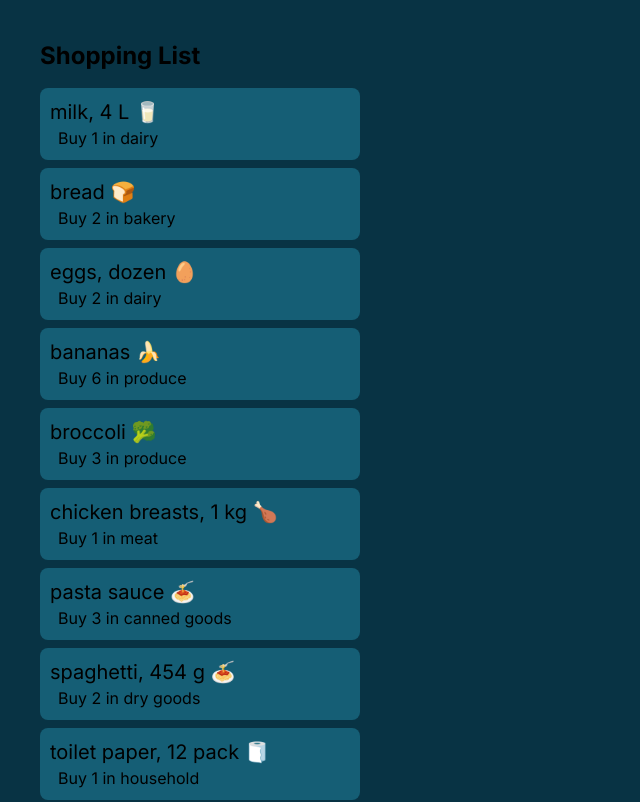
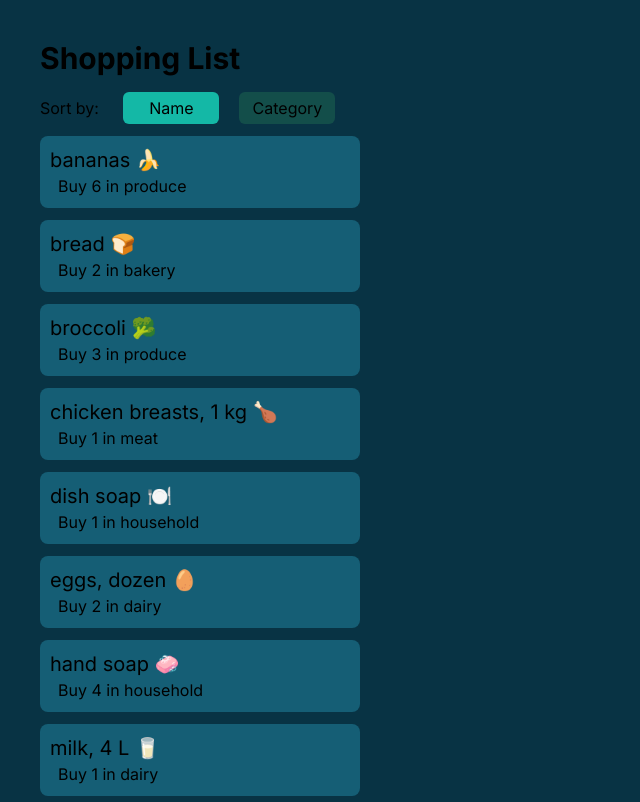
Before and after one commit to NathanCCH/cprg306-assignments, a Next.js app: page /week-5 in a window 1280 px wide. Shown: the top 802 px of the page, without its empty margins (0-640 px from the left). Built offline with nearby package versions, Linux system fonts and the light colour scheme.

Commit message:
Week-5 completed

```diff
--- a/app/week-4/new-item.js
+++ b/app/week-4/new-item.js
@@ -44,7 +44,7 @@ export default function NetItem() {
           <option value="other">Other</option>
         </select>
       </div>
-      <button onClick={handleSubmit} class="w-full h-10 text-white bg-blue-400 hover:bg-blue-500 rounded-lg ">Submit</button>
+      <button onClick={handleSubmit} className="w-full h-10 text-white bg-blue-400 hover:bg-blue-500 rounded-lg ">Submit</button>
     </form>
   );
 }
--- a/app/week-5/item-list.js
+++ b/app/week-5/item-list.js
@@ -1,92 +1,34 @@
+"use client";
+
 import Item from "./item";
+import itemJson from "./items.json";
+import { useState } from "react";
 
 export default function ItemList() {
-  const item1 = {
-    name: "milk, 4 L 🥛",
-    quantity: 1,
-    category: "dairy",
-  };
 
-  const item2 = {
-    name: "bread 🍞",
-    quantity: 2,
-    category: "bakery",
-  };
+  const [sortBy, setSortBy] = useState("name");
 
-  const item3 = {
-    name: "eggs, dozen 🥚",
-    quantity: 2,
-    category: "dairy",
-  };
-
-  const item4 = {
-    name: "bananas 🍌",
-    quantity: 6,
-    category: "produce",
-  };
-
-  const item5 = {
-    name: "broccoli 🥦",
-    quantity: 3,
-    category: "produce",
-  };
-
-  const item6 = {
-    name: "chicken breasts, 1 kg 🍗",
-    quantity: 1,
-    category: "meat",
-  };
-
-  const item7 = {
-    name: "pasta sauce 🍝",
-    quantity: 3,
-    category: "canned goods",
-  };
-
-  const item8 = {
-    name: "spaghetti, 454 g 🍝",
-    quantity: 2,
-    category: "dry goods",
-  };
-
-  const item9 = {
-    name: "toilet paper, 12 pack 🧻",
-    quantity: 1,
-    category: "household",
-  };
-
-  const item10 = {
-    name: "paper towels, 6 pack",
-    quantity: 1,
-    category: "household",
-  };
-
-  const item11 = {
-    name: "dish soap 🍽️",
-    quantity: 1,
-    category: "household",
-  };
-
-  const item12 = {
-    name: "hand soap 🧼",
-    quantity: 4,
-    category: "household",
-  };
+  const items = itemJson.sort((a, b) => {
+    if (sortBy === "name") {
+      return a.name.localeCompare(b.name);
+    }
+    else if (sortBy === "category") {
+      return a.category.localeCompare(b.category);
+    }
+  });
 
   return (
     <>
-      <Item name={item1.name} quantity={item1.quantity} category={item1.category} />
-      <Item name={item2.name} quantity={item2.quantity} category={item2.category} />
-      <Item name={item3.name} quantity={item3.quantity} category={item3.category} />
-      <Item name={item4.name} quantity={item4.quantity} category={item4.category} />
-      <Item name={item5.name} quantity={item5.quantity} category={item5.category} />
-      <Item name={item6.name} quantity={item6.quantity} category={item6.category} />
-      <Item name={item7.name} quantity={item7.quantity} category={item7.category} />
-      <Item name={item8.name} quantity={item8.quantity} category={item8.category} />
-      <Item name={item9.name} quantity={item9.quantity} category={item9.category} />
-      <Item name={item10.name} quantity={item10.quantity} category={item10.category} />
-      <Item name={item11.name} quantity={item11.quantity} category={item11.category} />
-      <Item name={item12.name} quantity={item12.quantity} category={item12.category} />
+      <div className="inline-block space-x-5 mb-3">
+        <lable for="sort" class="text-m">Sort by: </lable>
+        <button onClick={() => setSortBy("name")} className={` ${sortBy === "name" ? 'bg-teal-500' : 'bg-teal-900'} rounded-md p-1 w-24`} >Name</button>
+        <button onClick={() => setSortBy("category")} className={` ${sortBy === "category" ? 'bg-teal-500' : 'bg-teal-900'} rounded-md p-1 w-24`}>Category</button>
+      </div>
+      <ul>
+        {items.map((item, index) => (
+          <Item key={index} name={item.name} quantity={item.quantity} category={item.category} />
+        ))}
+      </ul>
     </>
   )
 }
--- a/app/week-5/item.js
+++ b/app/week-5/item.js
@@ -2,9 +2,9 @@
 
 export default function Item({ name, quantity, category }) {
     return (
-        <li class="bg-cyan-800 mb-2 p-2.5 max-w-xs rounded-lg">
-            <h2 class="text-xl">{name}</h2>
-            <p class="pl-2">Buy {quantity} in {category}</p>
+        <li className="bg-cyan-800 mb-3 p-2.5 max-w-xs rounded-lg">
+            <h2 className="text-xl">{name}</h2>
+            <p className="pl-2">Buy {quantity} in {category}</p>
         </li>
     )
 }
--- a/app/week-5/page.js
+++ b/app/week-5/page.js
@@ -1,13 +1,14 @@
 import ItemList from "./item-list";
+
 
 export default function Page() {
   return (
-    <main class="bg-cyan-950">
-      <div class="p-10">
-        <h1 class="text-2xl font-bold mb-4 ">Shopping List</h1>
-        <ul>
+    <main className="bg-cyan-950">
+      <div className="p-10">
+        <h1 className="text-3xl font-bold mb-4 ">Shopping List</h1>
+        <div>
           <ItemList />
-        </ul>
+        </div>
       </div>
     </main>
   )
```
